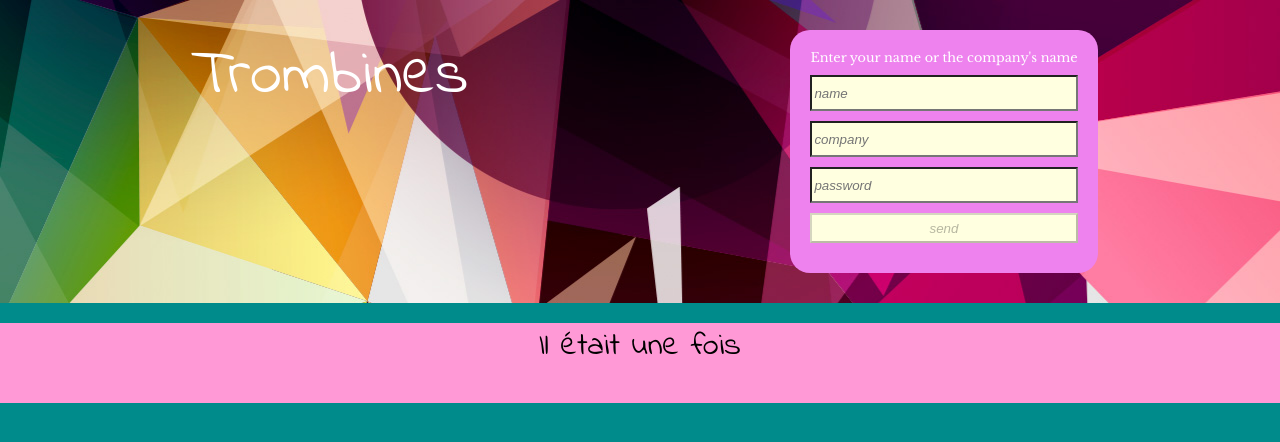
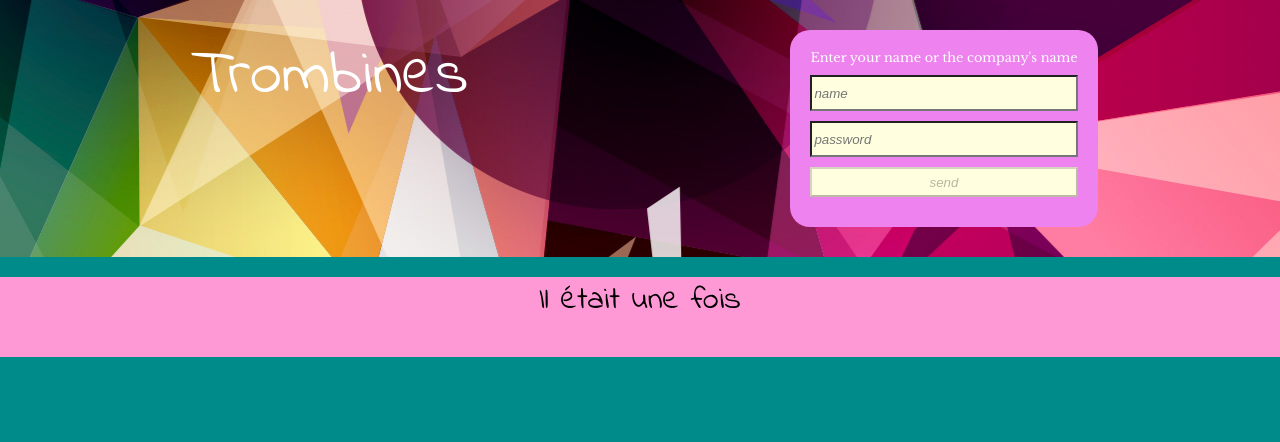
Before and after one commit to fantinerudent/trombi, a React (Create React App) app: page / in a window 1280 px wide. Shown: the top 442 px of the page. Built offline with nearby package versions, Linux system fonts and the light colour scheme.

Commit message:
deleted the company input of the login form, and handled the server part of it

```diff
--- a/server.js
+++ b/server.js
@@ -69,6 +69,7 @@ app.post("/login", urlencodedParser, (req, res) => {
           response.message = " You are logged!";
           response.error = false;
           response.isLogged = true;
+          response.companyName = informationsUser.company;
           res.json(response);
         } else {
           response.errorMessage = "wrong password or name";
--- a/src/components/Login.js
+++ b/src/components/Login.js
@@ -26,8 +26,6 @@ function Login() {
   const { isLogged, setIsLogged, setUser } = useContext(WorkersContext);
   const [isNameEmpty, setNameStatus] = useState(true);
   const [name, setName] = useState("");
-  const [isCompanyEmpty, setCompanyStatus] = useState(true);
-  const [company, setCompany] = useState("");
   const [isPasswordEmpty, setPasswordStatus] = useState(true);
   const [password, setPassword] = useState("");
   const [messageLogin, setMessageLogin] = useState("");
@@ -37,7 +35,6 @@ function Login() {
     event.preventDefault();
     const userData = {
       name: name,
-      company: company,
       password: password,
     };
     console.log(userData);
@@ -48,6 +45,7 @@ function Login() {
         setMessageLogin(response.data.message);
         setIsLogged(response.data.isLogged);
         setErrorMessage(response.data.errorMessage);
+        userData.company = response.data.companyName;
         response.data.isLogged ? setUser(userData) : setUser([]);
         // hasError(response.data.error);
         // setNewMessageError(response.data.errorMessage);
@@ -67,13 +65,7 @@ function Login() {
     }
     setNameStatus(true);
   };
-  const handleChangeCompany = (e) => {
-    if (e.currentTarget.value.length) {
-      setCompanyStatus(false);
-      return setCompany(e.currentTarget.value);
-    }
-    setCompanyStatus(true);
-  };
+
   const handleChangePassword = (e) => {
     if (e.currentTarget.value.length) {
       setPasswordStatus(false);
@@ -103,25 +95,13 @@ function Login() {
           />
           <input
             onChange={(e) => {
-              handleChangeCompany(e);
-            }}
-            type="text"
-            name="company"
-            placeholder="company"
-            autoComplete="off"
-          />
-          <input
-            onChange={(e) => {
               handleChangePassword(e);
             }}
             type="password"
             name="password"
             placeholder="password"
           />
-          <button
-            type="submit"
-            disabled={(isNameEmpty && isCompanyEmpty) || isPasswordEmpty}
-          >
+          <button type="submit" disabled={isNameEmpty || isPasswordEmpty}>
             send
           </button>
           {errorMessage && (
```
